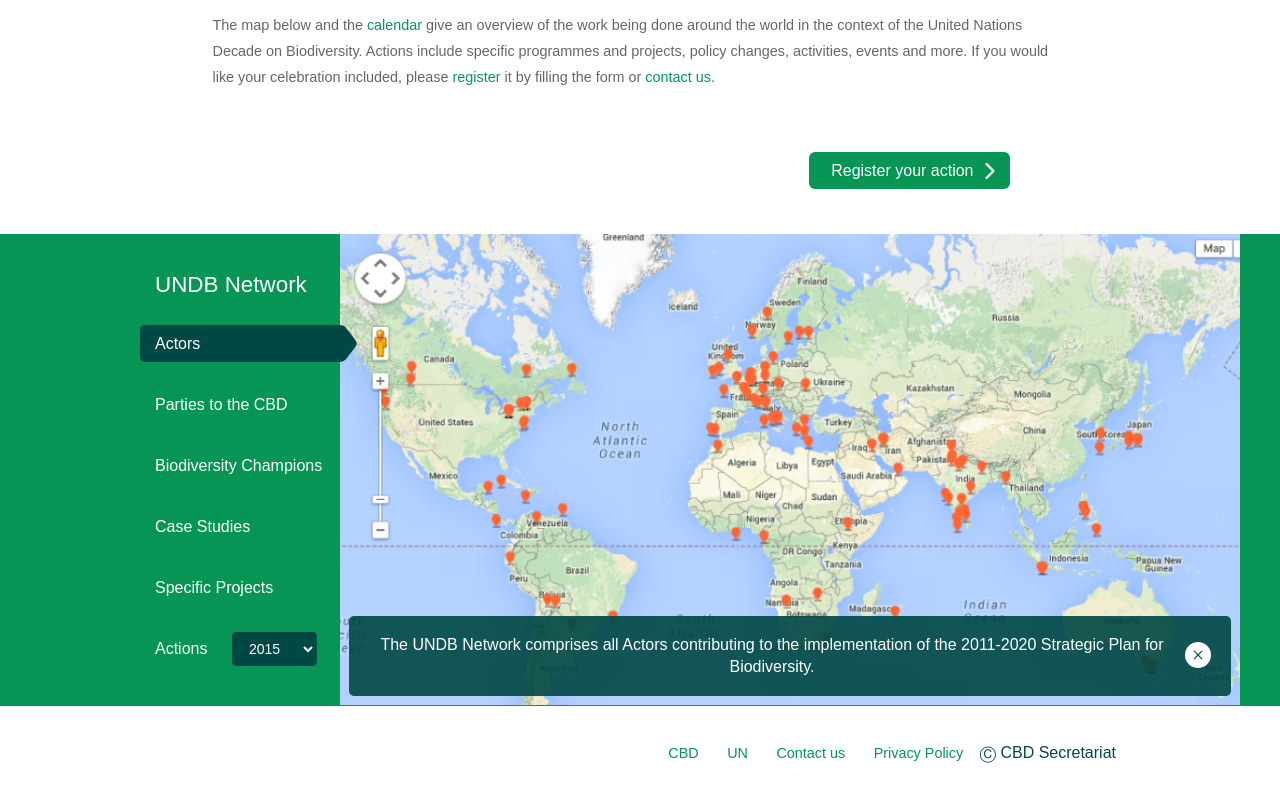
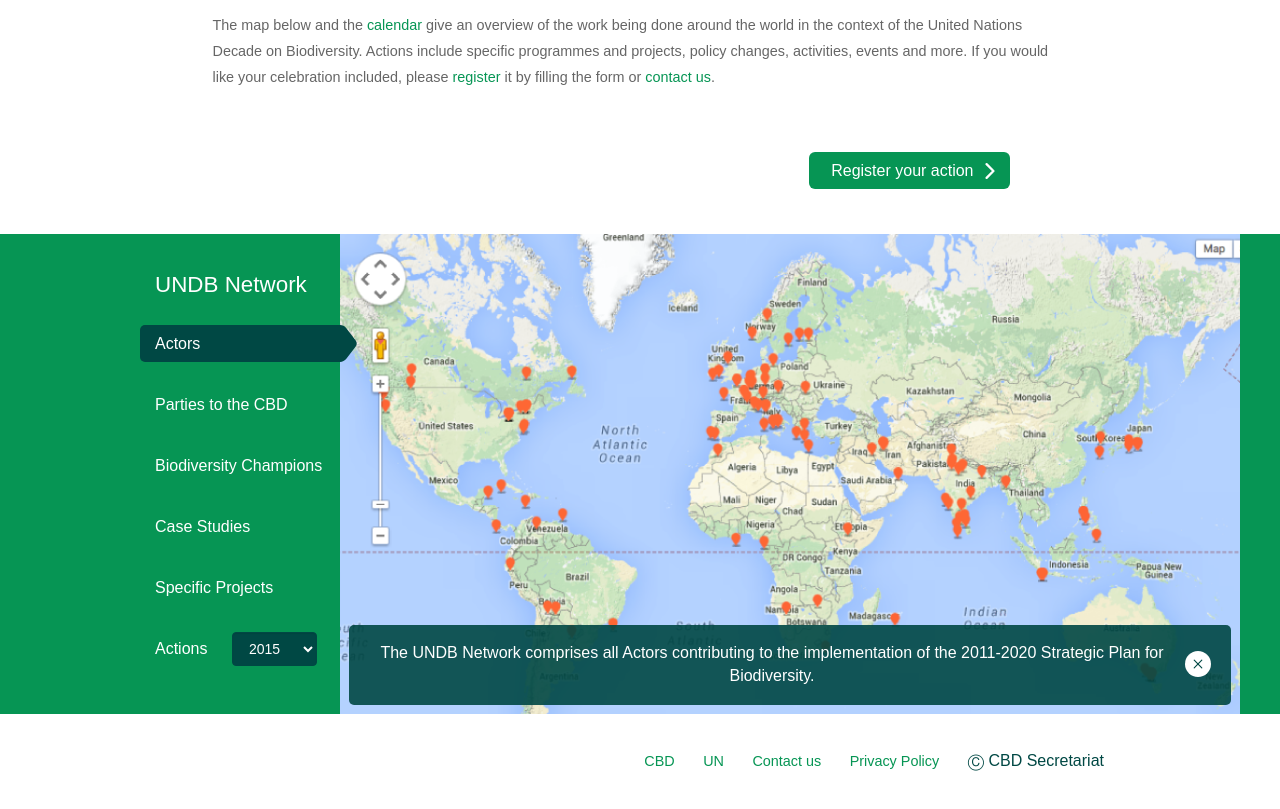
Before and after one commit to scbd/undb-portal-consultant, a PHP site: page /actions-worldwide.php in a window 1280 px wide. Shown: the part 512-1321 px from the top of the page. Before the commit the page ends 1275 px from the top, so only its background shows below. Run offline with PHP 8.4, Linux system fonts and the light colour scheme.

Commit message:
ui fixes and tweaks

```diff
--- a/undb/actions-calendar.php
+++ b/undb/actions-calendar.php
@@ -16,7 +16,7 @@
 			<h3>Search Criteria</h3>
 		</div>
 		<form action="" class="double-column">
-			<div class="form-column">
+			<div class="form-column col-md-6 col-sm-6 col-xs-12">
 				<label for="input_country">Country:</label>
 				<select name="" id="" class="selectpicker" data-container="body" data-live-search="true">
 					<option value="">Canada</option>
@@ -36,7 +36,7 @@
 				</select>
 
 			</div>
-			<div class="form-column">
+			<div class="form-column col-md-6 col-sm-6 col-xs-12">
 				<label for="input_title_countains">Title Contains:</label>
 				<input type="text" name="" id="input_title_countains">
 
--- a/undb/actions-participate.php
+++ b/undb/actions-participate.php
@@ -93,14 +93,14 @@
 
 <div class="center article">
 	<h3>Learn</h3>
-	<ul class="basic-list round-arrow-bullet spaced">
+	<ul class="basic-list spaced">
 		<li>About biodiversity in your city, region and country</li>
 		<li>How your consumption patterns and everyday actions may impact on biodiversity, sometimes in distant ecosystems</li>
 
 	</ul>
 
 	<h3>Speak</h3>
-	<ul class="basic-list round-arrow-bullet spaced">
+	<ul class="basic-list spaced">
 		<li>Make your views known to the government and the private sector</li>
 		<li>Share your knowledge with people around you</li>
 		<li>Send us your Success stories</li>
@@ -108,7 +108,7 @@
 	</ul>
 
 	<h3>Act</h3>
-	<ul class="basic-list round-arrow-bullet spaced">
+	<ul class="basic-list spaced">
 		<li>Make responsible consumption choices</li>
 		<li>Support activities and organizations that conserve biodiversity</li>
 		<li>Join a local environmental NGO or organize your own activities that will help biodiversity</li>
--- a/undb/js/script.js
+++ b/undb/js/script.js
@@ -105,16 +105,15 @@
 
 
 // handling sub menus
-$("#siteMenu .dropdown-menu>li>button").click(function(e){
+$("#siteMenu .dropdown-menu>li>a").click(function(e){
 	 e.stopPropagation();
-	 e.preventDefault();
 
 	if($(this).siblings('ul').length > 0){
-
 		if($(this).parent('li').hasClass('open')){
-			$(this).parent('li').removeClass('open');
+			// $(this).parent('li').removeClass('open');
 		}
 		else{
+			e.preventDefault();
 			$('#siteMenu li.open').removeClass('open');
 			$(this).parent('li').addClass('open');
 		}
--- a/undb/less/style.less
+++ b/undb/less/style.less
@@ -1806,25 +1806,26 @@ ol.basic-list{
 
 
 #footer{
-	height:60px;
+	// height:60px;
 	width:100%;
 	text-align:right;
 	padding:36px;
-}
-#footer ul{
-	display: inline-block;
-}
-#footer ul li{
+	ul{
+		display: inline-block;
+		li{
 			display: inline-block;
 			margin:0px 12px;
-}
-#footer ul li a{
+			a{
 				color:@lightGreen;
 				font-size:0.9em;
 			}
-#footer .copyright{
+		}
+	}
+	.copyright{
 		color:@darkGreen;
 		display: inline-block;
+		margin:0px 12px;
+	}
 }
 /* ///FOOTER */
 
@@ -2035,7 +2036,7 @@ ol.basic-list{
 	position: relative;
 	text-align: center;
 	z-index: 5;
-}
+	height:480px;
 
 	.mapPopup{
 		position: absolute;
@@ -2048,28 +2049,34 @@ ol.basic-list{
 		vertical-align: middle;
 		display: table;
 		.border-radius(5px);
-}
-.mapPopup p{
+
+		p{
 			color:#ffffff;
 			display: table-cell;
 			vertical-align: middle;
 			max-width: 90%;
-}
-.mapPopup p a{
+			a{
 				color:@lightGreen;
 			}
-.mapPopup button{
+		}
+		button{
 			float: right;
 			margin-right:10px;
 			margin-top:16px;
 			display:block;
 		}
-
-#googlemap img{
+	}
+
+	img{
 		display: inline-block;
 		max-height: 480px;
 		width:100%;
-}
+		height:480px;
+	}
+
+}
+
+
 
 
 
@@ -2234,6 +2241,7 @@ form{
 	}
 	.form-column{
 		max-width:400px;
+		padding:0px;
 		overflow: hidden;
 		input, select, .bootstrap-select button{
 			float:right;
@@ -2469,6 +2477,10 @@ form.single{
 	.space.wide{
 		margin:auto 48px;
 	}
+	.linkBlock{
+		margin-left:5px !important;
+		margin-right:5px !important;
+	}
 }
 
 // for profile pages
@@ -2612,7 +2624,7 @@ form.single{
 
 
 	.form-column{
-		margin:12px auto;
+		margin:0px auto;
 		display: block;
 		float:none;
 	}
@@ -2658,7 +2670,6 @@ form.single{
 
 
 	}
-
 // end media max-width:767px
 }
 
@@ -2666,7 +2677,7 @@ form.single{
 	.form-column{
 		display: inline-block;
 		&:nth-child(2){
-			float:right !important;
+			float:right ;
 		}
 	}
 }
--- a/undb/partials/map.php
+++ b/undb/partials/map.php
@@ -1,7 +1,7 @@
 <div id="map_wrapper">
 <div id="map">
 	<div class="centerREMOVE">
-		<div class="sideSelection col-md-3">
+		<div class="sideSelection col-md-3 col-sm-3 col-xs-4">
 
 			<div class="floatRight">
 				<h5>UNDB Network</h5>
@@ -30,7 +30,7 @@
 			</div>
 
 		</div>
-		<div id="googlemap" class="col-md-9">
+		<div id="googlemap" class="col-md-9 col-sm-9 col-xs-8">
 			<!-- Replace img with the Map  -->
 			<img src="/undb/img/map.png" alt="">
 			<div class="mapPopup">
```
Also changed, not shown: undb/css/style.css. Lines whose indentation alone changed are shown as unchanged.
